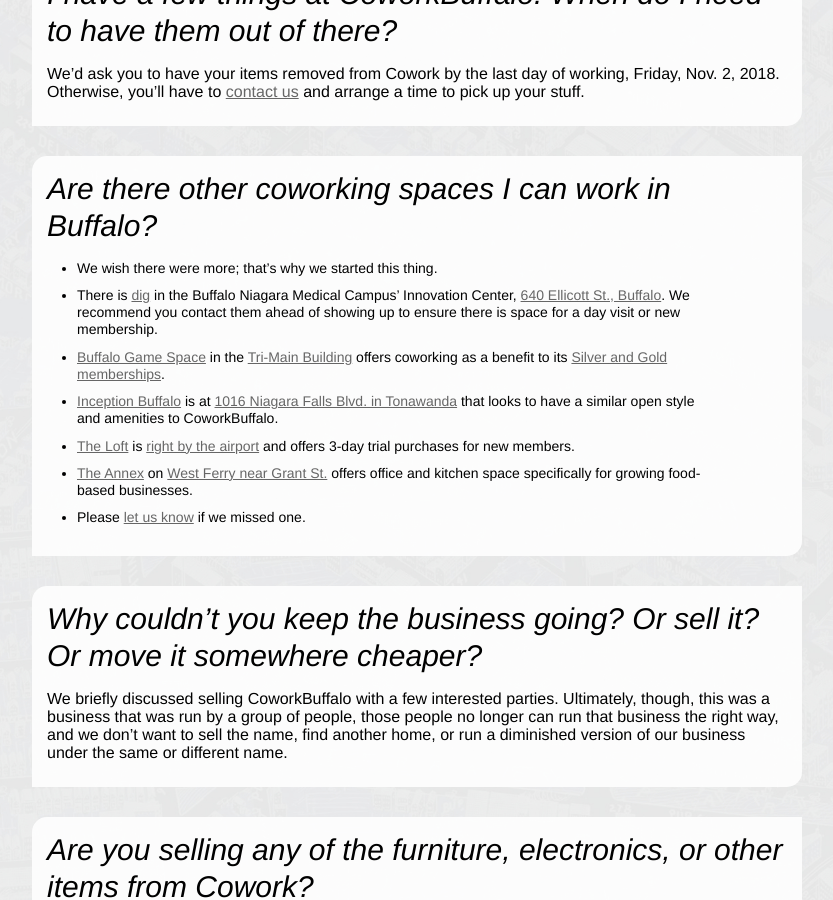
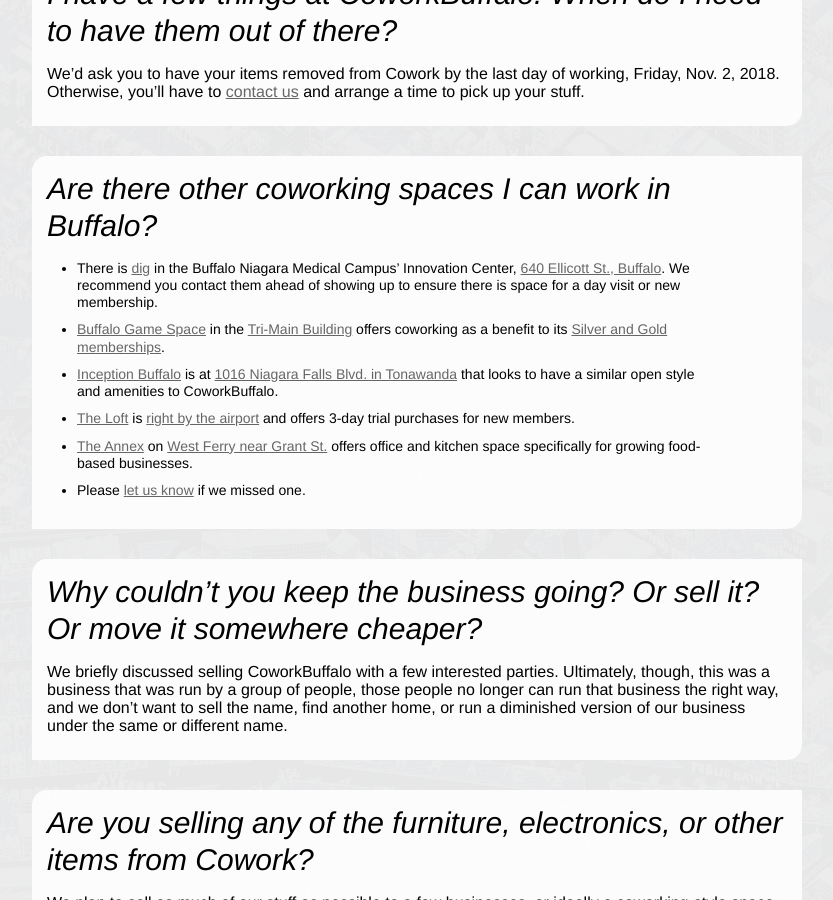
Before and after one commit to coworkbuffalo/coworkbuffalo.github.com, a Jekyll site: the page built from index.markdown, in a window 1280 px wide and 900 px high, scrolled down 1720 px. Shown: the whole window, without its empty margins (223-1056 px from the left). Built offline with Jekyll 4.4.1, drawn with Linux system fonts in a browser that asks for light colours; comment, search, counter and statistics services are not loaded.

Commit message:
Removed line "We wish there were more" (now there are!)

```diff
--- a/index.markdown
+++ b/index.markdown
@@ -36,7 +36,6 @@
 We'd ask you to have your items removed from Cowork by the last day of working, Friday, Nov. 2, 2018. Otherwise, you'll have to [contact us](mailto:work@coworkbuffalo.com) and arrange a time to pick up your stuff.
 
 * ### Are there other coworking spaces I can work in Buffalo?
-  * We wish there were more; that's why we started this thing.
   * There is [dig](http://innovationcenterbuffalo.org/spaces/coworking/) in the Buffalo Niagara Medical Campus' Innovation Center, [640 Ellicott St., Buffalo](https://www.google.com/maps/place/dig+Buffalo/@42.896301,-78.8711137,17z/data=!3m1!4b1!4m5!3m4!1s0x89d3125bc9c53d7b:0x4c92fbab922b4d0c!8m2!3d42.896301!4d-78.868925). We recommend you contact them ahead of showing up to ensure there is space for a day visit or new membership.
   * [Buffalo Game Space](https://buffalogamespace.com/) in the [Tri-Main Building](https://www.google.com/maps/place/Buffalo+Game+Space/@42.9346782,-78.8445495,17z/data=!3m1!4b1!4m5!3m4!1s0x89d312abbfac9213:0x15f4294d6def4ee7!8m2!3d42.9346782!4d-78.8423608) offers coworking as a benefit to its [Silver and Gold memberships](https://buffalogamespace.com/misc/membership).
   * [Inception Buffalo](https://www.usitek.com/services-solutions/coworking-incubation-space/) is at [1016 Niagara Falls Blvd. in Tonawanda](https://www.google.com/maps/place/1016+Niagara+Falls+Blvd,+Tonawanda,+NY+14150/@42.9819093,-78.8256354,17z/data=!3m1!4b1!4m5!3m4!1s0x89d3726452af8925:0xc8b36b0d2574e07c!8m2!3d42.9819093!4d-78.8234467) that looks to have a similar open style and amenities to CoworkBuffalo.
```
